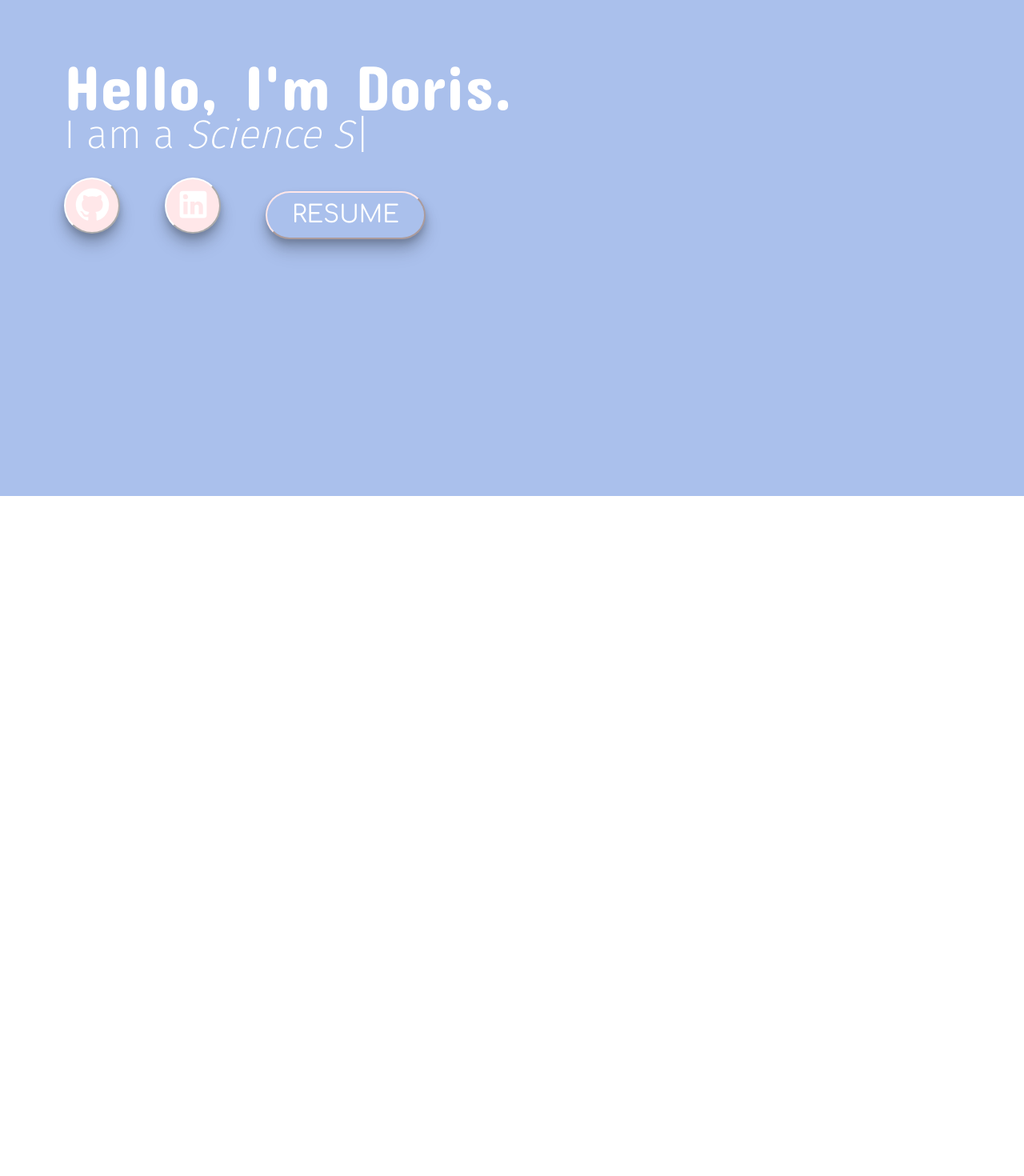
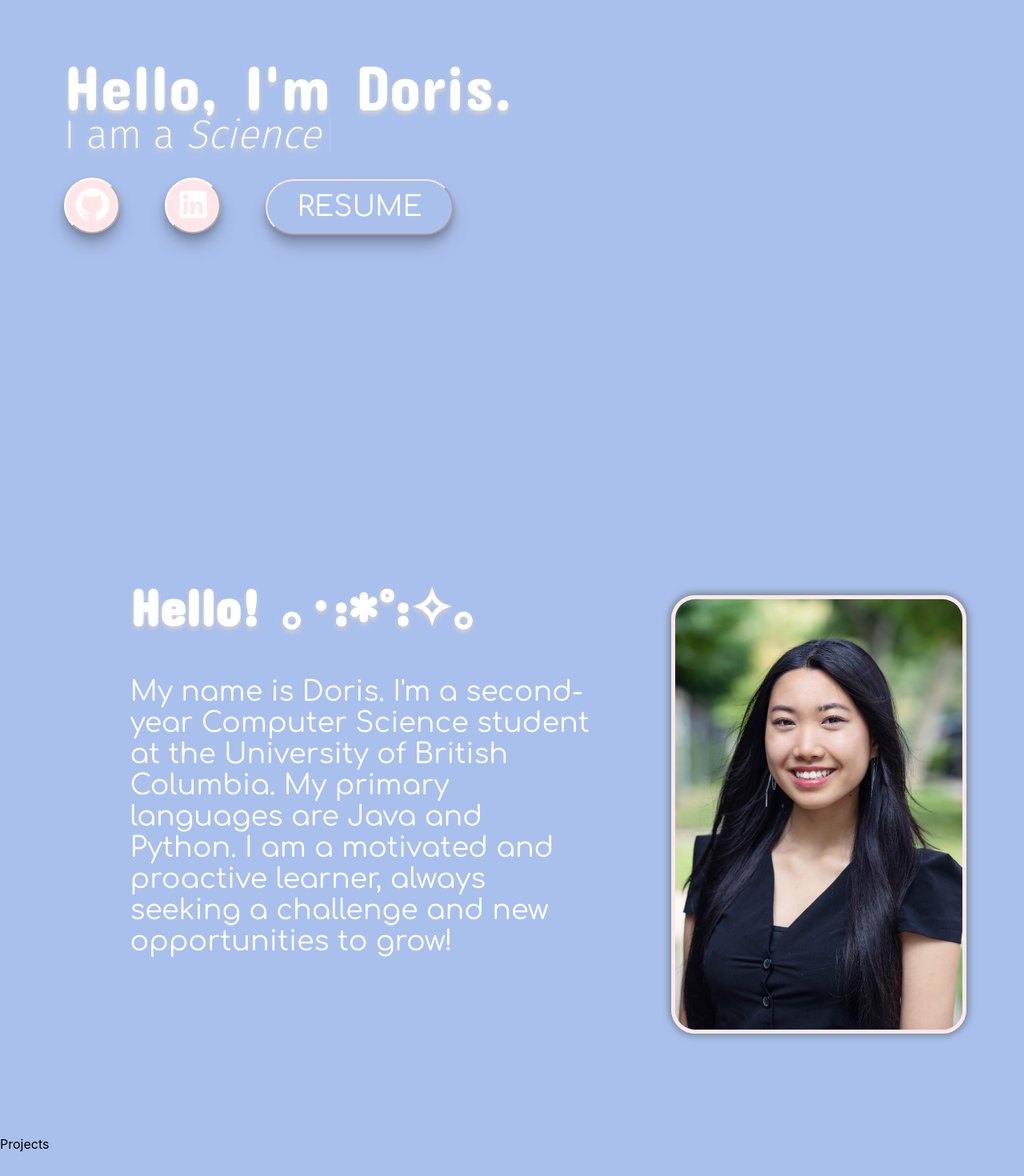
Before and after one commit to DorisWZhang/doriswzhang.github.io, a React (Create React App) app: page / in a window 1280 px wide. Shown: the part 180-1650 px from the top of the page at 80% size. Before the commit the page ends 800 px from the top, so only its background shows below. Built offline with nearby package versions, Linux system fonts and the light colour scheme.

Commit message:
added about me and scroll feature

```diff
--- a/src/components/Navbar.js
+++ b/src/components/Navbar.js
@@ -3,6 +3,18 @@ import "../styles/Navbar.css";
 import { Link, BrowserRouter as Router } from 'react-router-dom';
 
 function Navbar() {
+
+    const handleLinkClick = (id) => {
+        const element = document.getElementById(id);
+        if (element) {
+            window.scrollTo({
+                top: element.offsetTop - 50, // Adjust the offset as needed
+                behavior: "smooth"
+            });
+        }
+        setExpandNavbar(false); // Close the navbar after clicking a link
+    };
+
     const [expandNavbar, setExpandNavbar] = useState(false);
 
     useEffect(() => {
@@ -13,9 +25,9 @@ function Navbar() {
             <div className="navbar" id={expandNavbar ? "open" : "close"}>
                 <div className="links">
                     <a className="pages">
-                        <Link to="/"> HOME</Link>
-                        <Link to="/aboutme"> ABOUT </Link>
-                        <Link to="/projects"> PROJECTS </Link>
+                        <Link  onClick={() => handleLinkClick("home")} > HOME</Link>
+                        <Link onClick={() => handleLinkClick("about")}> ABOUT </Link>
+                        <Link onClick={() => handleLinkClick("projects")}> PROJECTS </Link>
                         <Link> RESUME </Link>
                     </a>
                 </div>
--- /dev/null
+++ b/src/pages/About.js
@@ -0,0 +1,23 @@
+import React from 'react'
+import Headshot from '../assets/photos/Headshot.jpg';
+import "../styles/About.css";
+
+function About() {
+  return (
+    <div id='about' className='about'>
+        <div className='text'>
+            <h1 className='header'>
+                Hello! ｡･:*˚:✧｡
+            </h1>
+            <p className='description'>
+                My name is Doris. I'm a second-year Computer Science student at the University of British Columbia. My primary languages are Java and Python. I am a motivated and proactive learner, always seeking a challenge and new opportunities to grow!
+            </p>
+        </div>
+        <div className='headshot'>
+            <img src={Headshot} />
+        </div>
+    </div>
+  )
+}
+
+export default About
--- a/src/pages/Home.js
+++ b/src/pages/Home.js
@@ -1,12 +1,18 @@
-import React from 'react'
+import React, { useEffect, useRef } from 'react';
 import "../styles/Home.css";
+import "../styles/About.css";
+import "../styles/Projects.css";
 import Typewriter from "typewriter-effect";
 import LinkedInIcon from '@mui/icons-material/LinkedIn';
 import GitHubIcon from '@mui/icons-material/GitHub';
+import About from './About';
+import Projects from './Projects';
 
 function Home() {
+
   return (
-    <div className='home'>
+   <div className='wrapper'>
+    <div id='home' className='home'>
         <div className="intro">Hello, I'm Doris.</div>
         <div className="prompt">
 
@@ -34,13 +40,19 @@ function Home() {
                 <GitHubIcon style={{ fontSize: '45px', color: 'white' }}/></button>
                 <button className='media' onClick={() => window.open('https://www.linkedin.com/in/doris-zhang-b3837a288/')}>
                 <LinkedInIcon style={{ fontSize: '45px', color: 'white' }}/></button>
+
                 <button className='resume'><span>RESUME</span></button>
-
-
              </div>
 
             </div>
+            </div>
+      <div id="about" className="about">
+        <About/>
+      </div>
 
+      <div id="projects" className="projects">
+        <Projects/>
+      </div>
 
     </div>
   )
--- /dev/null
+++ b/src/pages/Projects.js
@@ -0,0 +1,12 @@
+import React from 'react'
+import "../styles/Projects.css";
+
+function Projects() {
+  return (
+    <div id='projects' className="projects">
+        <div className='title'> Projects </div>
+    </div>
+  )
+}
+
+export default Projects
--- /dev/null
+++ b/src/styles/About.css
@@ -0,0 +1,102 @@
+/*
+.about{
+    height: 100vh !important;
+    padding: 0;
+    margin: 0;
+    background-color:#AAC0EC ;
+}
+
+h1 {
+    font-family: 'ConcertOne';
+    color: white;
+    font-size: 65px;
+    margin-left:8vw;
+    margin-top: 10vh;
+    text-shadow: 0 3px 5px lightgray;
+}
+
+p {
+    position: relative;
+    width: 40vw;
+    margin-left:8vw;
+    font-family: 'Comfortaa';
+    color: white;
+    font-size: 35px;
+    margin-top:10vh;
+}
+
+.headshot {
+    width: 28%;
+    height: auto;
+    margin-left: 60vw;
+    position: relative;
+    margin-top:-50vh;
+}
+
+
+.headshot img {
+    max-width: 100%;
+    max-height: 100%;
+    border-radius: 30px 30px 30px 30px;
+    border: 5px solid #FFE7E9;
+    box-shadow: 0 0 8px 3px lightslategray;
+}
+*/
+
+.about {
+    display: flex; /* Use flexbox */
+    align-items: center; /* Center items vertically */
+    justify-content: space-around; /* Evenly distribute items along the main axis */
+    height: 100vh;
+    padding: 0;
+    margin: 0;
+    background-color: #AAC0EC;
+}
+
+.text {
+    width: 50%;
+    margin-top: -20vh;
+    margin-left: 10vh;
+}
+
+h1 {
+    font-family: 'ConcertOne';
+    color: white;
+    font-size: 65px;
+    text-shadow: 0 3px 5px lightgray;
+
+}
+
+p {
+    font-family: 'Comfortaa';
+    color: white;
+    font-size: 35px;
+    margin: 20px 0;
+    width: 90%;
+}
+
+.headshot {
+    margin-left: -10vw;
+    width: 28vw; /* Set width for the image */
+    text-align: center; /* Center the image horizontally */
+}
+
+.headshot img {
+    max-width: 100%;
+    max-height: 100%;
+    border-radius: 30px;
+    border: 5px solid #FFE7E9;
+    box-shadow: 0 0 8px 3px lightslategray;
+}
+
+
+
+@font-face {
+    font-family: 'ConcertOne';
+    src: url('../assets/fonts/ConcertOne-Regular.ttf') format('truetype'); /* Adjust the path and format */
+}
+
+@font-face {
+    font-family: 'Comfortaa';
+    src: url('../assets/fonts/Comfortaa-VariableFont_wght.ttf') format('truetype');
+}
--- a/src/styles/Home.css
+++ b/src/styles/Home.css
@@ -1,8 +1,20 @@
+.wrapper {
+  display: flex;
+  flex-direction: column;
+  height: 100vh;
+}
+
 .home {
+    flex: 1;
     width: 100%;
-    height: 100vh;
+    min-height: 100%;
     background-color: #AAC0EC;
-}
+    padding: 0; /* Ensure padding is 0 */
+    margin: 0; /* Ensure margin is 0 */
+    display: flex;
+    flex-direction: column; /* Stack child elements vertically */
+
+    }
 
 .intro {
     color: white;
@@ -10,6 +22,12 @@
     font-family: ConcertOne;
     padding-top: 30vh;
     padding-left: 10vh;
+    text-shadow: 0 4px 5px lightgray;
+}
+
+.fade-in {
+    opacity: 0;
+    animation: fadeInAnimation 1.5s ease-in forwards; /* Adjust the duration and timing function as needed */
 }
 
 .prompt {
@@ -18,11 +36,13 @@
     font-size: 50px;
     color: white;
     padding-left: 10vh;
+    text-shadow: 0 3px 5px lightgray;
 }
 
 .buttons {
     padding-top: 2vh;
 }
+
 
 .media {
     margin-top: 1vh;
@@ -42,12 +62,14 @@
 
 .resume {
     align-content: top;
-    width: 200px;
-    height: 60px;
+    width: 235px;
+    height: 70px;
+    position: relative;
+    top: -1vh;
     font-family: "Comfortaa";
     background-color: #AAC0EC;
     border-color: #FFE7E9;
-    font-size: 30px;
+    font-size: 35px;
     color: white;
     border-radius: 35px 35px 35px 35px;
     cursor: pointer;
@@ -63,7 +85,15 @@
 }
 
 
+@keyframes fadeInAnimation {
+    from {
+      opacity: 0;
+    }
+    to {
+      opacity: 1;
+    }
 
+}
 @font-face {
     font-family: 'FiraSansExtraLight';
     src: url('../assets/fonts/FiraSans-ExtraLight.ttf') format('truetype'); /* Adjust the path and format */
--- a/src/styles/Navbar.css
+++ b/src/styles/Navbar.css
@@ -17,8 +17,8 @@ a {
     text-decoration: none;
     padding-left: 70px;
 }
+
 @font-face {
     font-family: 'Comfortaa';
-    src: url('../assets/fonts/Comfortaa-VariableFont_wght.ttf') format('truetype'); /* Adjust the path and format */
-
+    src: url('../assets/fonts/Comfortaa-VariableFont_wght.ttf') format('truetype');
 }
--- /dev/null
+++ b/src/styles/Projects.css
@@ -0,0 +1,7 @@
+.projects{
+    height: 100vh !important; /* Adjust the height as needed */
+    padding: 0; /* Ensure padding is 0 */
+    margin: 0; /* Ensure margin is 0 */
+    background-color:#AAC0EC ;
+
+}
```
Also changed, not shown: src/assets/photos/Headshot.jpg (added), 1 other file (tests, documents, lock files or other folders).
